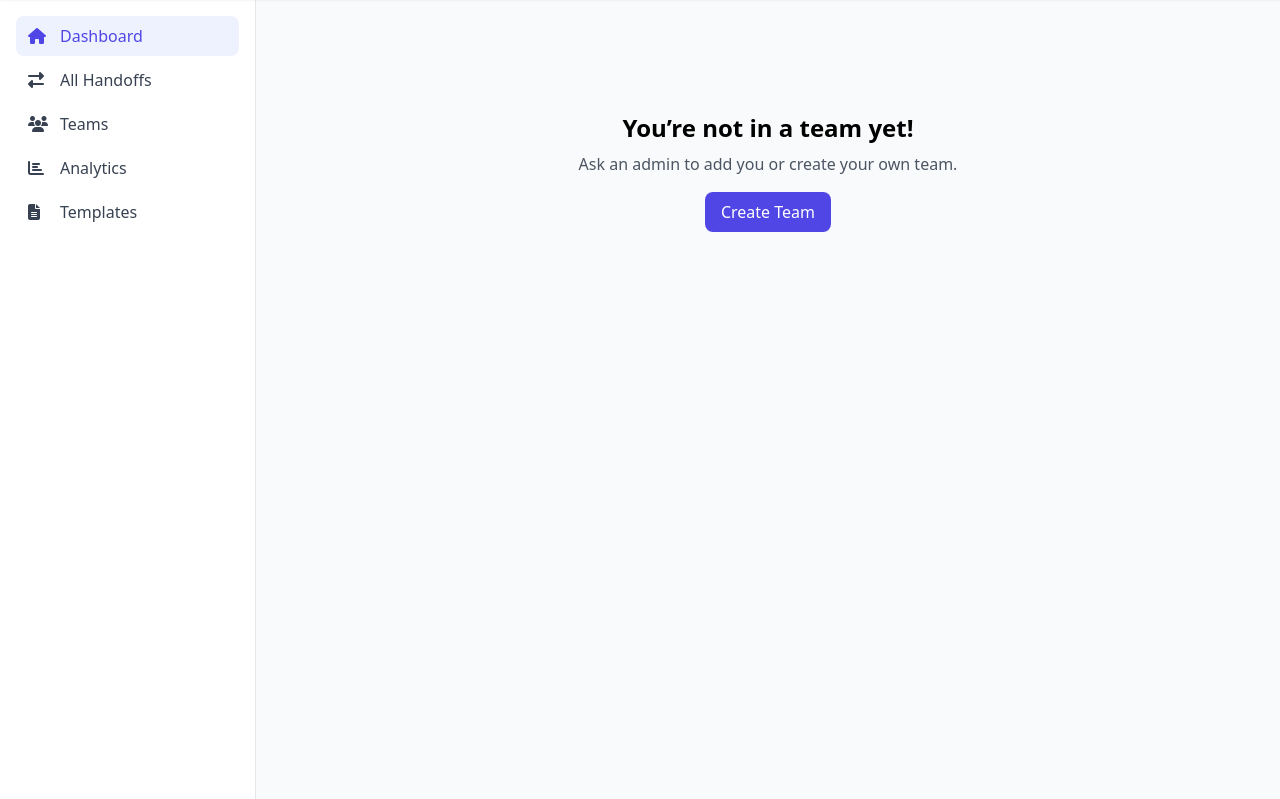
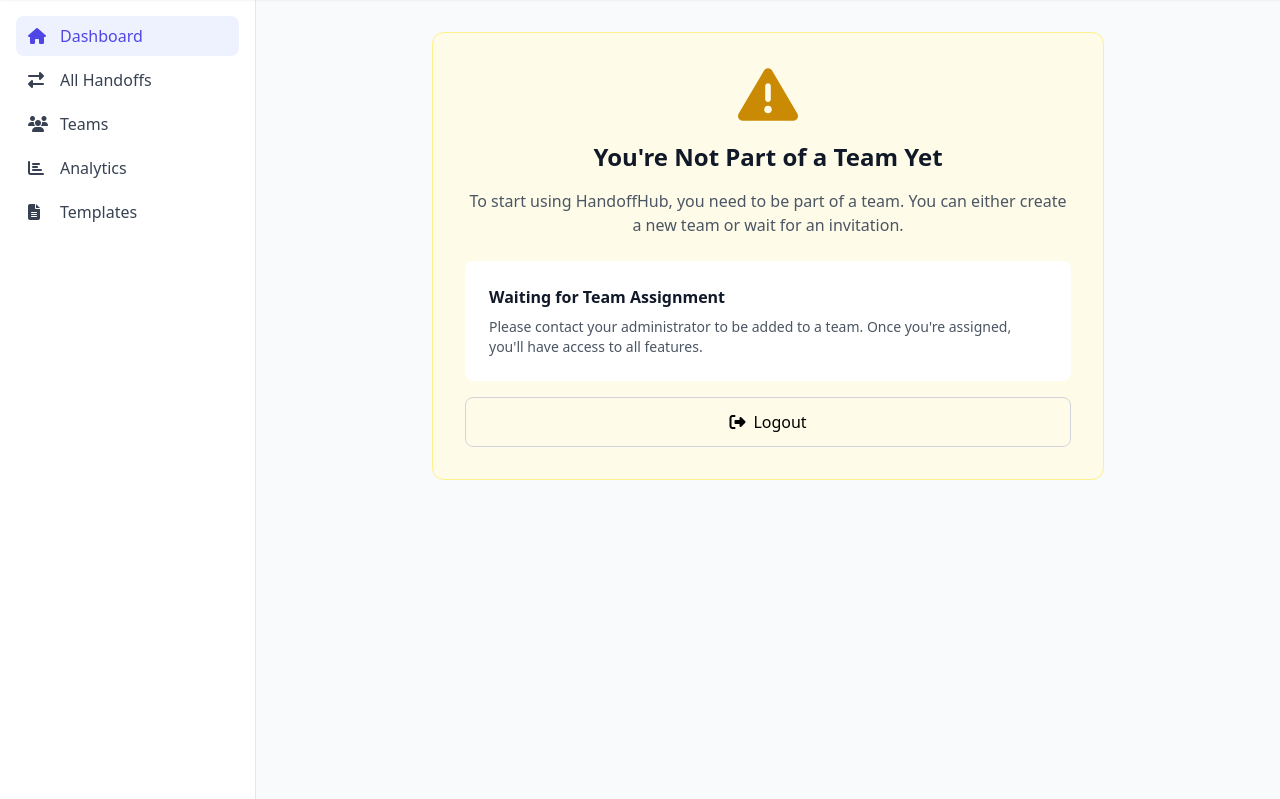
Before and after one commit to LinusPiorkowsky/HandOffHub, a Flask app: page /dashboard in a window 1280 px wide. Shown: the part 65-864 px from the top of the page. Run offline with Flask 3, Linux system fonts and the light colour scheme; the visitor is signed in with stand-in values (Sample User, id 1); data comes from the database, SQL or seed files in the repository; data that the repository does not hold is empty; some libraries are stand-ins or nearby versions.

Commit message:
Update dashboard_no_team.html

```diff
--- a/templates/dashboard_no_team.html
+++ b/templates/dashboard_no_team.html
@@ -1,10 +1,33 @@
+<!-- templates/dashboard_no_team.html -->
 {% extends "base.html" %}
-{% block title %}No Team{% endblock %}
+{% block title %}Setup Required - HandoffHub{% endblock %}
+{% block content %}
+<div class="max-w-2xl mx-auto">
+    <div class="bg-yellow-50 border border-yellow-200 rounded-xl p-8 text-center">
+        <i class="fas fa-exclamation-triangle text-6xl text-yellow-600 mb-4"></i>
+        <h2 class="text-2xl font-bold text-gray-900 mb-4">You're Not Part of a Team Yet</h2>
+        <p class="text-gray-600 mb-6">
+            To start using HandoffHub, you need to be part of a team. You can either create a new team or wait for an invitation.
+        </p>
 
-{% block content %}
-<div class="text-center py-20">
-    <h1 class="text-2xl font-bold">You’re not in a team yet!</h1>
-    <p class="mt-2 text-gray-600">Ask an admin to add you or create your own team.</p>
-    <a href="{{ url_for('create_team') }}" class="mt-4 inline-block bg-indigo-600 text-white px-4 py-2 rounded-lg">Create Team</a>
+        <div class="space-y-4">
+            {% if current_user.role == 'admin' %}
+            <a href="{{ url_for('teams') }}" class="block w-full px-6 py-3 bg-indigo-600 text-white rounded-lg hover:bg-indigo-700 transition">
+                <i class="fas fa-users mr-2"></i>Create Your First Team
+            </a>
+            {% else %}
+            <div class="bg-white rounded-lg p-6 text-left">
+                <h3 class="font-semibold text-gray-900 mb-2">Waiting for Team Assignment</h3>
+                <p class="text-gray-600 text-sm">
+                    Please contact your administrator to be added to a team. Once you're assigned, you'll have access to all features.
+                </p>
+            </div>
+            {% endif %}
+
+            <a href="{{ url_for('logout') }}" class="block w-full px-6 py-3 border border-gray-300 rounded-lg hover:bg-gray-50 transition">
+                <i class="fas fa-sign-out-alt mr-2"></i>Logout
+            </a>
+        </div>
+    </div>
 </div>
 {% endblock %}
```
